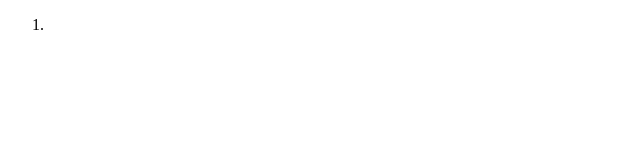
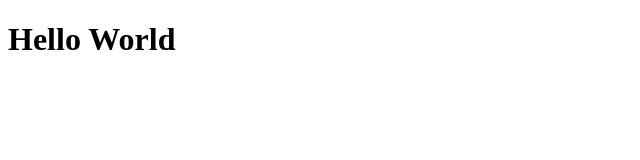
Before and after one commit to dubrovskam/beetroot-test-project, a plain HTML site: page index.html in a window 1280 px wide. Shown: the whole page, without its empty margins (0-640 px from the left). Drawn offline with Linux system fonts and the light colour scheme.

Commit message:
add base page

```diff
--- a/index.html
+++ b/index.html
@@ -7,9 +7,7 @@
 </head>
 <body>
   <div>
-    <ol>
-      <li></li>
-    </ol>
+    <h1>Hello World</h1>
   </div>
 </body>
 </html>
```
